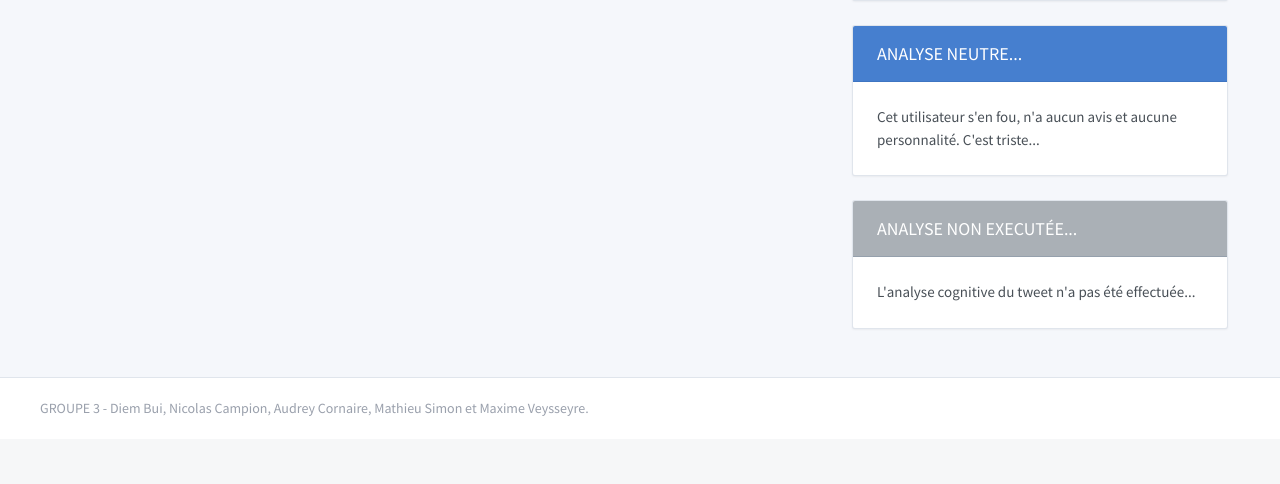
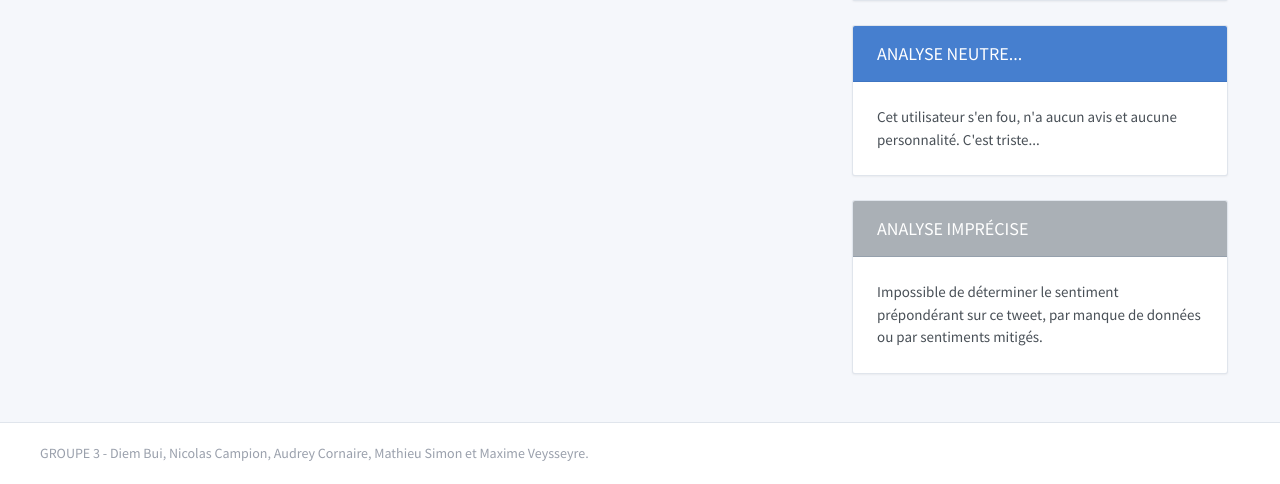
Before and after one commit to IssamBouzidi/twitter-groupe3, a Flask app: template dataviz/app/home/templates/tweet.html in a window 1280 px wide. Shown: the part 750-1234 px from the top of the page. Before the commit the page ends 1166 px from the top, so only its background shows below. Run offline with Flask 2, Linux system fonts and the light colour scheme; the template is opened without the code that fills it, so the values that code supplies are empty; some libraries are stand-ins or nearby versions.

Commit message:
[UPGRADE] - Gestion du cas 'mixed' sur tweet.html.

```diff
--- a/dataviz/app/home/templates/tweet.html
+++ b/dataviz/app/home/templates/tweet.html
@@ -79,10 +79,10 @@
 
                     <div v-else class="card">
                         <div class="card-header bg-gray-light">
-                            <h3 class="card-title white maj">Analyse non executée...</h3>
+                            <h3 class="card-title white maj">Analyse imprécise</h3>
                         </div>
                         <div class="card-body">
-                            L'analyse cognitive du tweet n'a pas été effectuée...
+                            Impossible de déterminer le sentiment prépondérant sur ce tweet, par manque de données ou par sentiments mitigés.
                         </div>
                       </div>
                     <!-- fin partie variable-->
```
